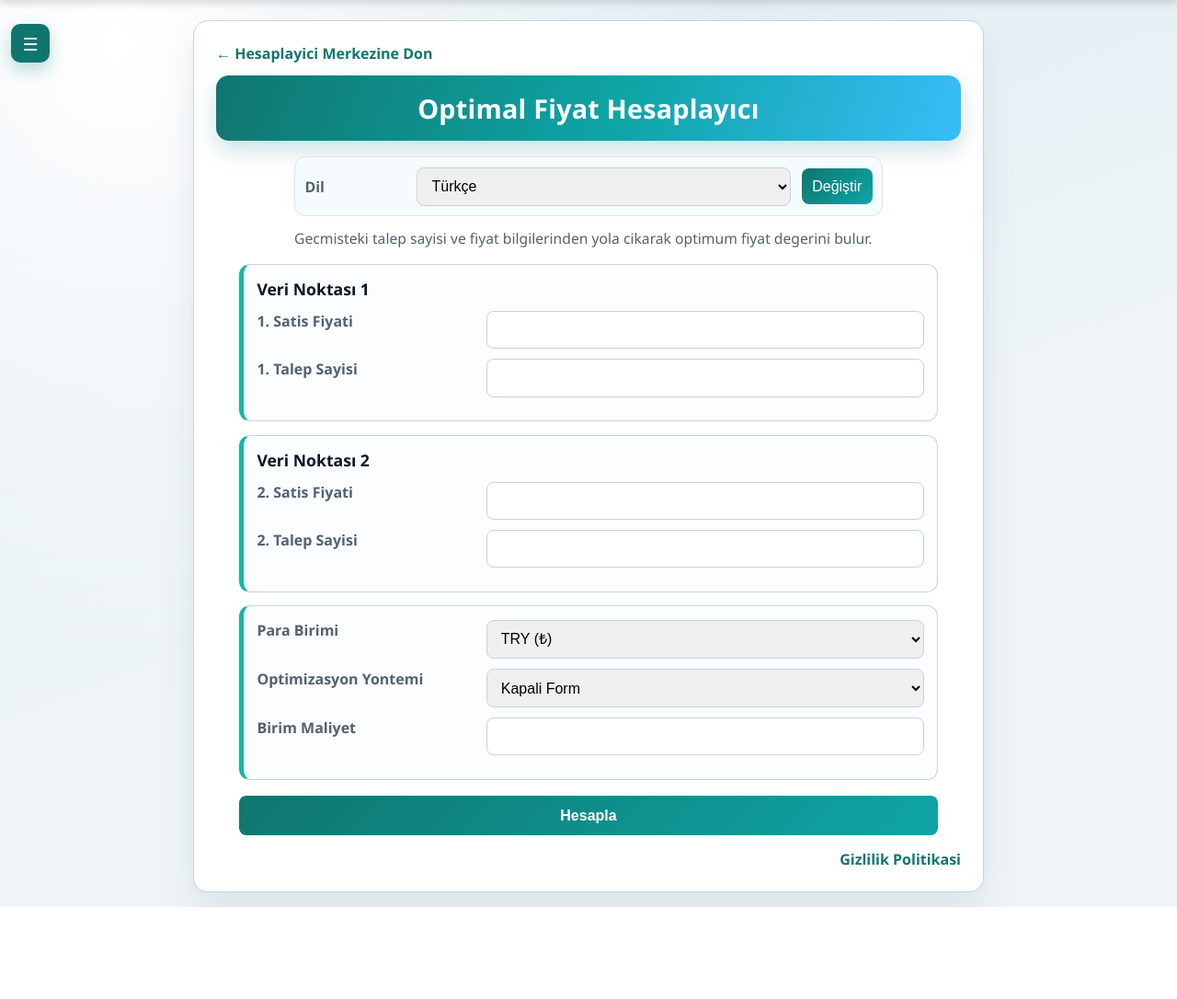
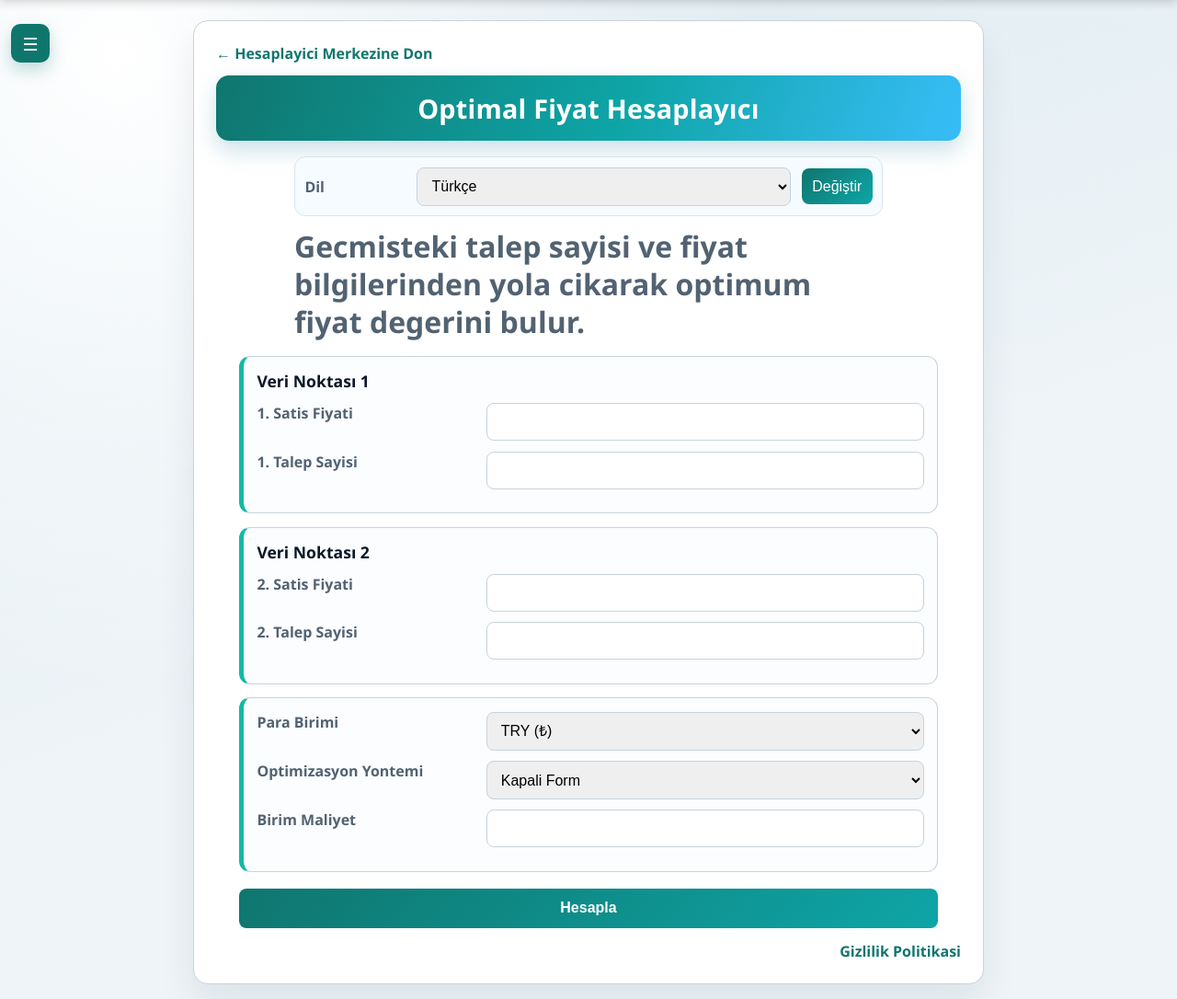
Before and after one commit to ertanatalar/priceoptimize, a Django app: page /price-demand/ in a window 1280 px wide. Shown: the part 56-1142 px from the top of the page at 92% size. Before the commit the page ends 1042 px from the top, so only its background shows below. Run offline with Django 5.2, Linux system fonts and the light colour scheme.

Commit message:
Make intro text bold and 2x larger

```diff
--- a/templates/core/home.html
+++ b/templates/core/home.html
@@ -96,8 +96,9 @@
       margin: -.2rem auto 1rem;
       max-width: 640px;
       color: var(--muted);
-      font-size: 0.98rem;
-      line-height: 1.45;
+      font-size: clamp(1.7rem, 2.9vw, 2rem);
+      line-height: 1.28;
+      font-weight: 700;
     }
     .row { display: grid; grid-template-columns: 1fr 2fr; gap: .7rem; margin-bottom: .7rem; }
     .calc-form { margin: .9rem auto 0; display: grid; gap: .9rem; max-width: 760px; }
```
